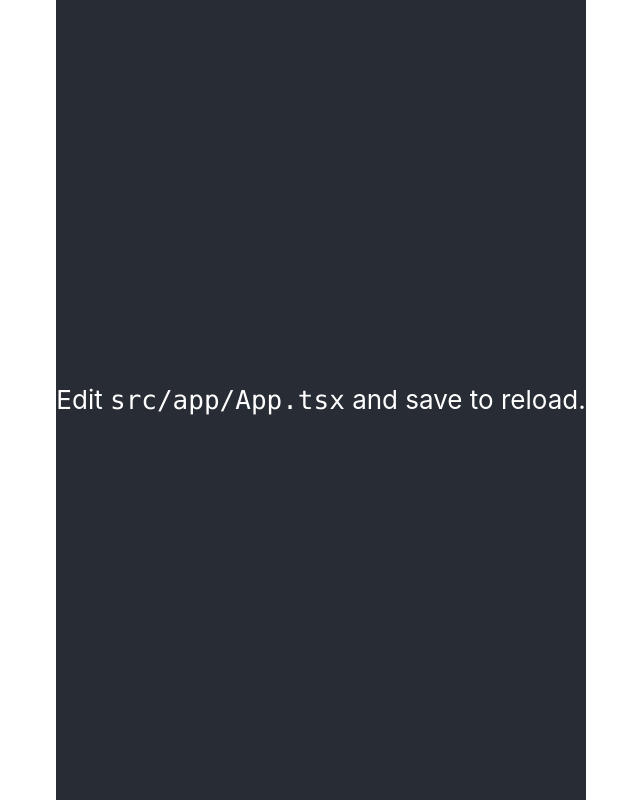
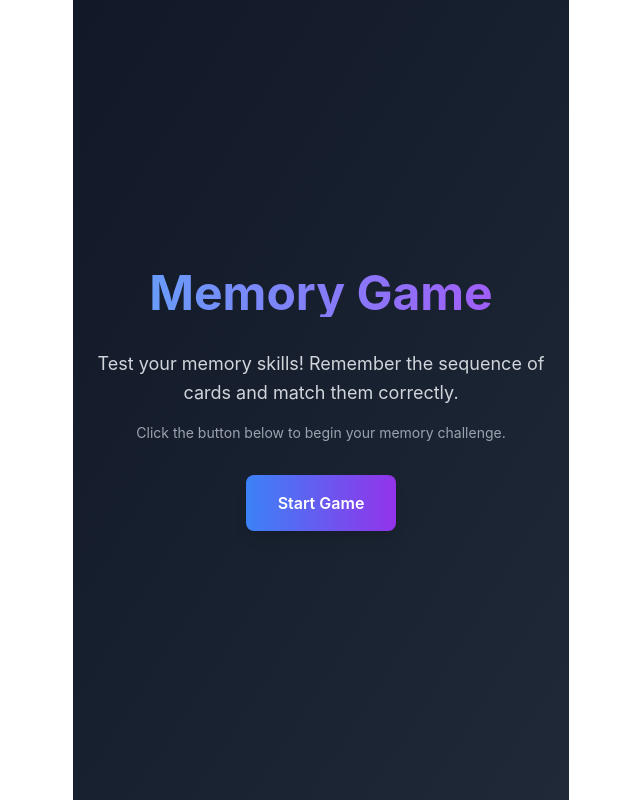
Before and after one commit to vashnavichauhan1825/mind-game, a React (Vite) app: page / in a window 1280 px wide. Shown: the whole page, without its empty margins (319-959 px from the left). Built offline with nearby package versions, Linux system fonts and the light colour scheme.

Commit message:
feat: add welcome screen component

```diff
--- a/src/app/App.tsx
+++ b/src/app/App.tsx
@@ -1,13 +1,20 @@
-import "../styles/App.css";
+import { useState } from "react";
+import WelcomeScreen from "../features/memory-game/components/WelcomeScreen";
 
 function App() {
+  const [gameStarted, setGameStarted] = useState(false);
+
+  const handleStart = () => {
+    setGameStarted(true);
+  };
+
+  if (!gameStarted) {
+    return <WelcomeScreen onStart={handleStart} />;
+  }
+
   return (
-    <div className="App">
-      <header className="App-header">
-        <p>
-          Edit <code>src/app/App.tsx</code> and save to reload.
-        </p>
-      </header>
+    <div className="flex items-center justify-center min-h-screen">
+      <p className="text-white">Game will start here...</p>
     </div>
   );
 }
--- /dev/null
+++ b/src/features/memory-game/components/WelcomeScreen.tsx
@@ -0,0 +1,34 @@
+interface WelcomeScreenProps {
+  onStart: () => void;
+}
+
+function WelcomeScreen({ onStart }: WelcomeScreenProps) {
+  return (
+    <div className="flex flex-col items-center justify-center min-h-screen p-6 bg-gradient-to-br from-gray-900 to-gray-800 text-white">
+      <div className="max-w-md w-full text-center space-y-8">
+        <h1 className="text-5xl font-bold mb-4 bg-gradient-to-r from-blue-400 to-purple-500 bg-clip-text text-transparent">
+          Memory Game
+        </h1>
+
+        <div className="space-y-4 text-lg text-gray-300">
+          <p className="leading-relaxed">
+            Test your memory skills! Remember the sequence of cards and match
+            them correctly.
+          </p>
+          <p className="text-sm text-gray-400">
+            Click the button below to begin your memory challenge.
+          </p>
+        </div>
+
+        <button
+          onClick={onStart}
+          className="mt-8 px-8 py-4 bg-gradient-to-r from-blue-500 to-purple-600 hover:from-blue-600 hover:to-purple-700 text-white font-semibold rounded-lg shadow-lg transform transition-all duration-200 hover:scale-105 active:scale-95 focus:outline-none focus:ring-4 focus:ring-purple-300 focus:ring-opacity-50"
+        >
+          Start Game
+        </button>
+      </div>
+    </div>
+  );
+}
+
+export default WelcomeScreen;
```
